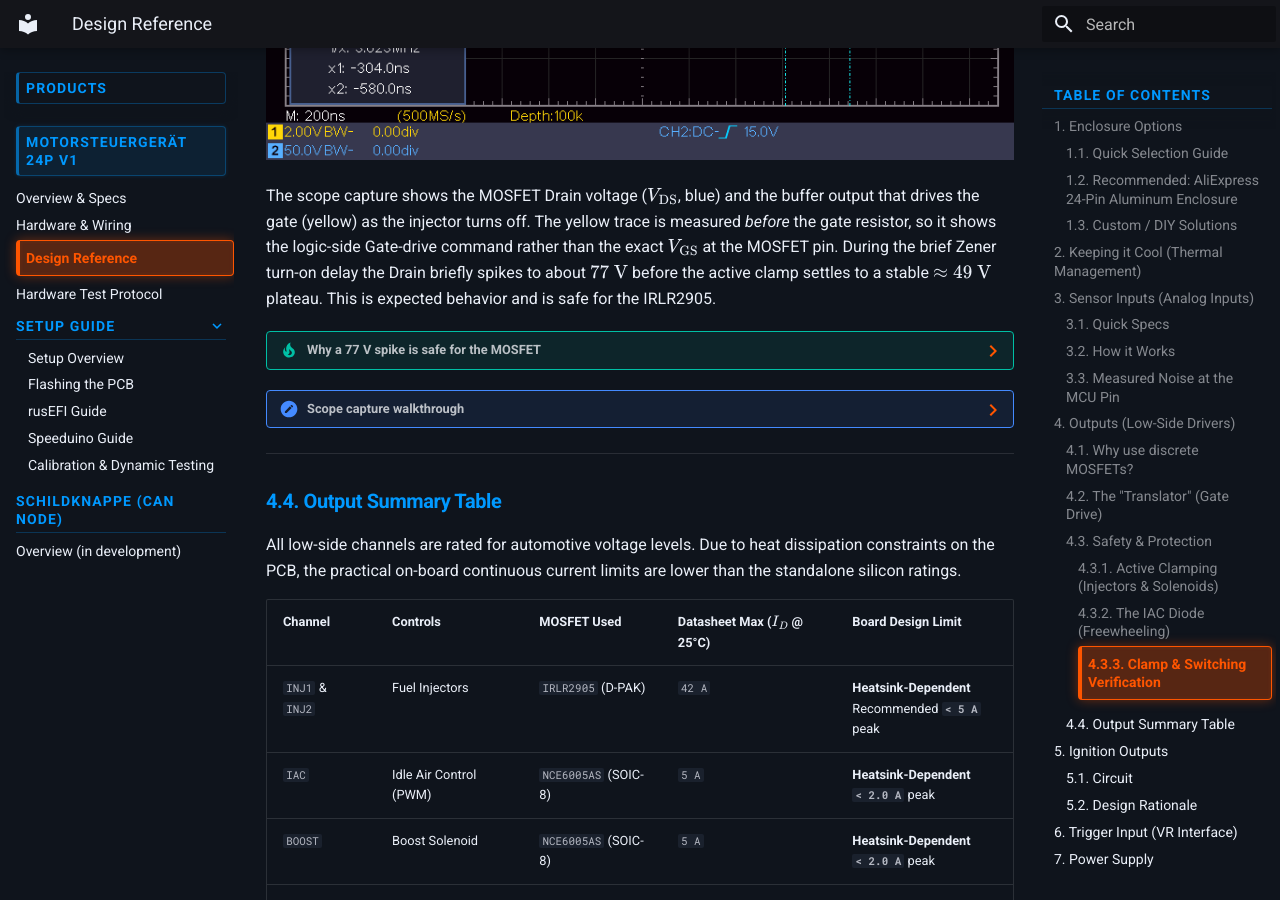
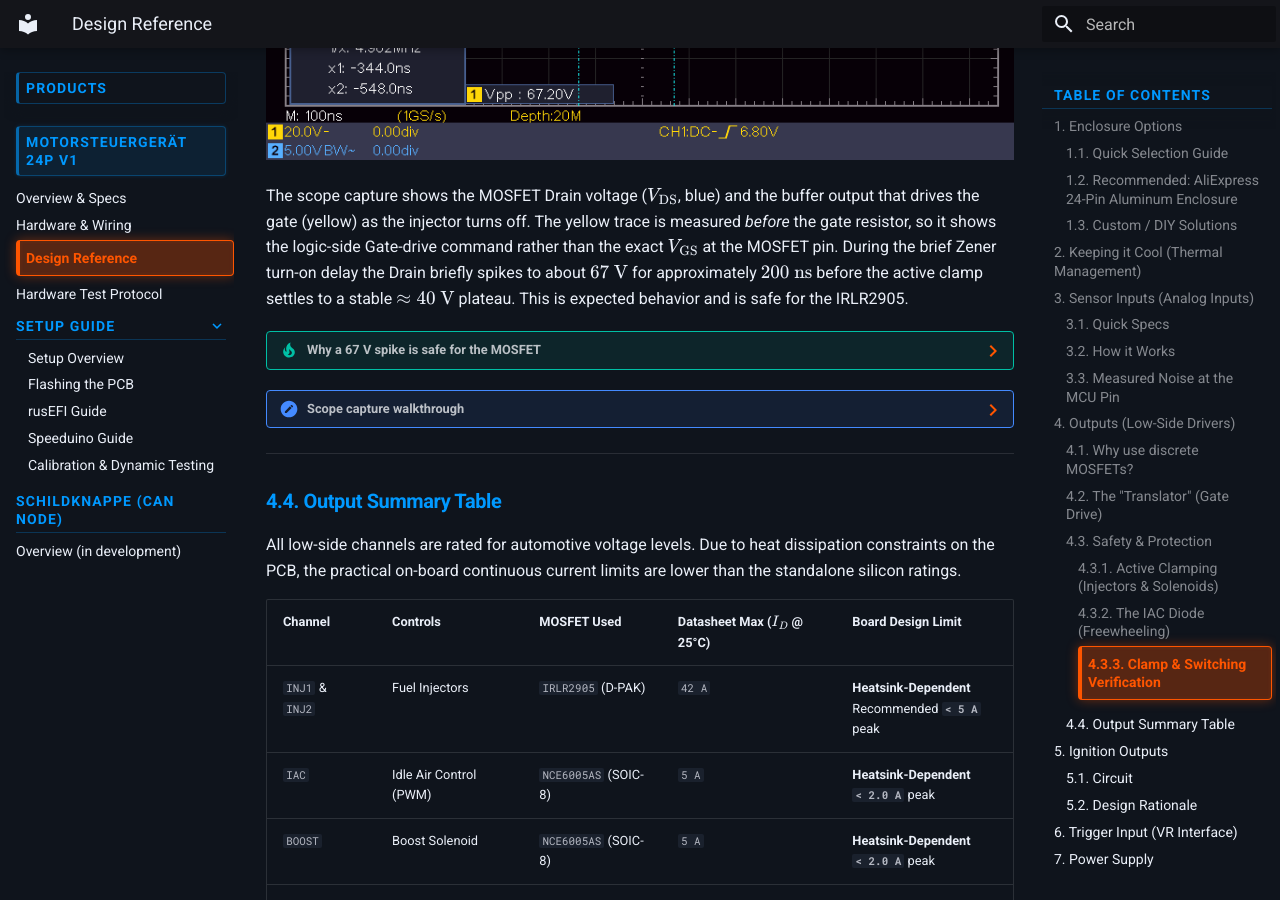
Before and after one commit to martijn4313/hupftronik-docs, an MkDocs documentation site: the page built from docs/products/motorsteuergerat-24p-v1/reference.md, in a window 1280 px wide and 900 px high, scrolled down 6706 px. Built offline with MkDocs 1.6.1 and Material for MkDocs 9.7.7, drawn with Linux system fonts in a browser that asks for light colours; some of the changed text lies outside the part shown.

Commit message:
Updates scope capture

```diff
--- a/docs/products/motorsteuergerat-24p-v1/reference.md
+++ b/docs/products/motorsteuergerat-24p-v1/reference.md
@@ -124,7 +124,7 @@ To protect the switching MOSFETs from the high-voltage inductive "kickback" gene
 
 *   **How it Works:** When the driver turns off, the magnetic field in the injector coil collapses, generating a high-voltage spike. Once this voltage exceeds the Zener diode threshold, current flows back into the MOSFET's Gate. This turns the MOSFET slightly back on (into its linear region) to dissipate the inductive energy safely across its silicon channel.
 
-*  **Fast Injector Closing:** By clamping the inductive spike at a relatively high voltage (settling to $\approx 49\ \text{V}$ on the Motorsteuergerät 24P V1), the magnetic field is forced to collapse rapidly. This results in fast and repeatable injector closing times, minimizing injector lag.
+*  **Fast Injector Closing:** By clamping the inductive spike at a relatively high voltage (settling to $\approx 40\ \text{V}$ on the Motorsteuergerät 24P V1), the magnetic field is forced to collapse rapidly. This results in fast and repeatable injector closing times, minimizing injector lag.
 
 *  **Thermal Distribution:** The robust MOSFET silicon absorbs the bulk of the thermal energy spike, preventing small, discrete diodes on the board from overheating.
 
@@ -144,15 +144,15 @@ The scope capture shows the MOSFET Drain voltage ($V_{\mathrm{DS}}$, blue) and t
 output that drives the gate (yellow) as the injector turns off. The yellow trace is measured
 *before* the gate resistor, so it shows the logic-side Gate-drive command rather than the exact
 $V_{\mathrm{GS}}$ at the MOSFET pin. During the brief Zener turn-on delay the Drain briefly
-spikes to about $77\ \text{V}$ before the active clamp settles to a stable $\approx 49\ \text{V}$
+spikes to about $67\ \text{V}$ for approximately $200\ \text{ns}$ before the active clamp settles to a stable $\approx 40\ \text{V}$
 plateau. This is expected behavior and is safe for the IRLR2905.
 
-??? tip "Why a 77 V spike is safe for the MOSFET"
-    Although the $77\ \text{V}$ peak exceeds the IRLR2905's rated Drain-to-Source breakdown
+??? tip "Why a 67 V spike is safe for the MOSFET"
+    Although the $67\ \text{V}$ peak exceeds the IRLR2905's rated Drain-to-Source breakdown
     voltage ($V_{\mathrm{DSS}} = 55\ \text{V}$), the MOSFET is not harmed. Under this ultra-short
     sub-microsecond transient, the device enters its rated **avalanche breakdown** region. Modern
     power MOSFETs are fully avalanche-rated, and the tiny amount of energy transferred during this
-    $276\ \text{ns}$ window is orders of magnitude below the transistor's avalanche ratings
+    $200\ \text{ns}$ window is orders of magnitude below the transistor's avalanche ratings
     ($E_{\mathrm{AS}} = 210\ \text{mJ}$, $E_{\mathrm{AR}} = 11\ \text{mJ}$,
     $I_{\mathrm{AR}} = 25\ \text{A}$), allowing it to safely absorb the spike.
 
@@ -162,14 +162,14 @@ plateau. This is expected behavior and is safe for the IRLR2905.
         maximum rated avalanche current ($I_{\mathrm{AR}}$), not the actual injector current.
         A far more realistic upper-bound is the peak injector-bank current from §A.1.1,
         $4.67\ \text{A}$ (four injectors in parallel at $14\ \text{V}$). Assuming the full
-        $77\ \text{V}$ peak and that $4.67\ \text{A}$ persist throughout the complete
-        $276\ \text{ns}$ interval:
+        $67\ \text{V}$ peak and that $4.67\ \text{A}$ persist throughout the complete
+        $200\ \text{ns}$ interval:
 
-        $$E_{\mathrm{avalanche}} \leq V \cdot I \cdot t = 77\ \text{V} \cdot 4.67\ \text{A} \cdot 276\ \text{ns} \approx 0.099\ \text{mJ} = 9.9 \times 10^{-5}\ \text{J}$$
+        $$E_{\mathrm{avalanche}} \leq V \cdot I \cdot t = 67\ \text{V} \cdot 4.67\ \text{A} \cdot 200\ \text{ns} \approx 0.063\ \text{mJ} = 6.3 \times 10^{-5}\ \text{J}$$
 
-        So the energy deposited in the MOSFET during the 276 ns Zener turn-on delay is at most
-        **about $0.1\ \text{mJ}$** — roughly **one tenth of a millijoule**, or
-        **$1 \times 10^{-4}\ \text{J}$**. The real energy is lower because both voltage and
+        So the energy deposited in the MOSFET during the 200 ns Zener turn-on delay is at most
+        **about $0.06\ \text{mJ}$** — roughly **0.06 millijoule**, or
+        **$6 \times 10^{-5}\ \text{J}$**. The real energy is lower because both voltage and
         current vary during the transient, and the actual turn-off current is usually below the
         $4.67\ \text{A}$ peak. Even this conservative estimate is far below the
         $210\ \text{mJ}$ single-pulse avalanche-energy rating.
@@ -181,12 +181,12 @@ plateau. This is expected behavior and is safe for the IRLR2905.
         rather than the exact $V_{\mathrm{GS}}$ at the MOSFET pin). When the Gate drive switches
         to $0\ \text{V}$ and the injector turns off, the inductive "kickback" causes the Drain
         voltage to spike.
-    *   **Zener Turn-On Delay ($276\ \text{ns}$):** There is a short transient period of
-        **$276\ \text{ns}$** representing the duration it takes for the feedback $36\ \text{V}$
+    *   **Zener Turn-On Delay ($200\ \text{ns}$):** There is a short transient period of
+        **$200\ \text{ns}$** representing the duration it takes for the feedback $36\ \text{V}$
         Zener diode (in series with a 1N4148 blocking diode) to fully turn on and start conducting.
-        During this brief delay, the Drain voltage temporarily spikes to **$\approx 77\ \text{V}$**.
+        During this brief delay, the Drain voltage temporarily spikes to **$\approx 67\ \text{V}$**.
     *   **Clamping Plateau:** Once the Zener diode fully activates and delivers charge back to the
-        MOSFET Gate, the active clamp settles neatly to a stable plateau of **$\approx 49\ \text{V}$**.
+        MOSFET Gate, the active clamp settles neatly to a stable plateau of **$\approx 40\ \text{V}$**.
         The actual clamp voltage is higher than the $36\ \text{V}$ Zener rating because of the low
         gate resistor value and the additional voltage drop across the 1N4148 blocking diode. This
         high-voltage clamp minimizes injector closing times and safely dissipates the magnetic
```
Also changed, not shown: docs/products/motorsteuergerat-24p-v1/active_clamp_scope.png, docs/products/motorsteuergerat-24p-v1/bmp_17_001.bmp (added).
